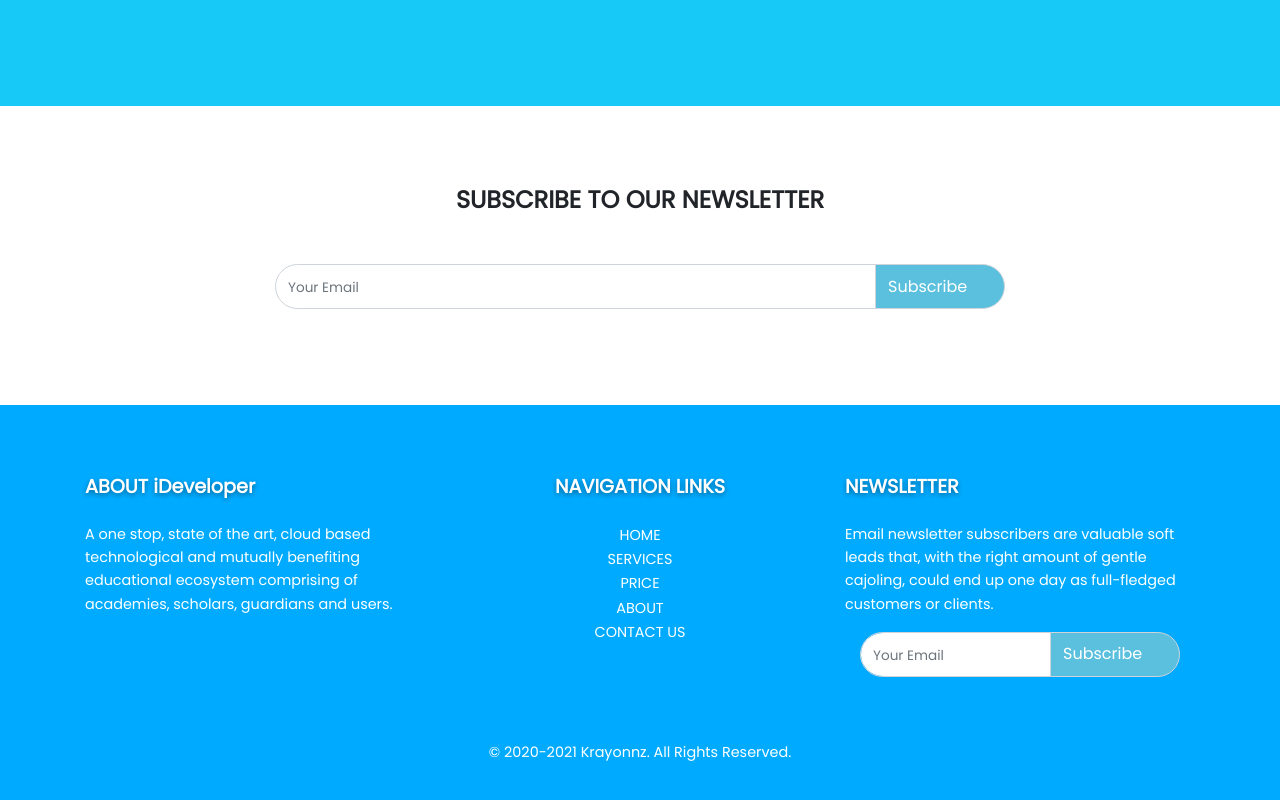
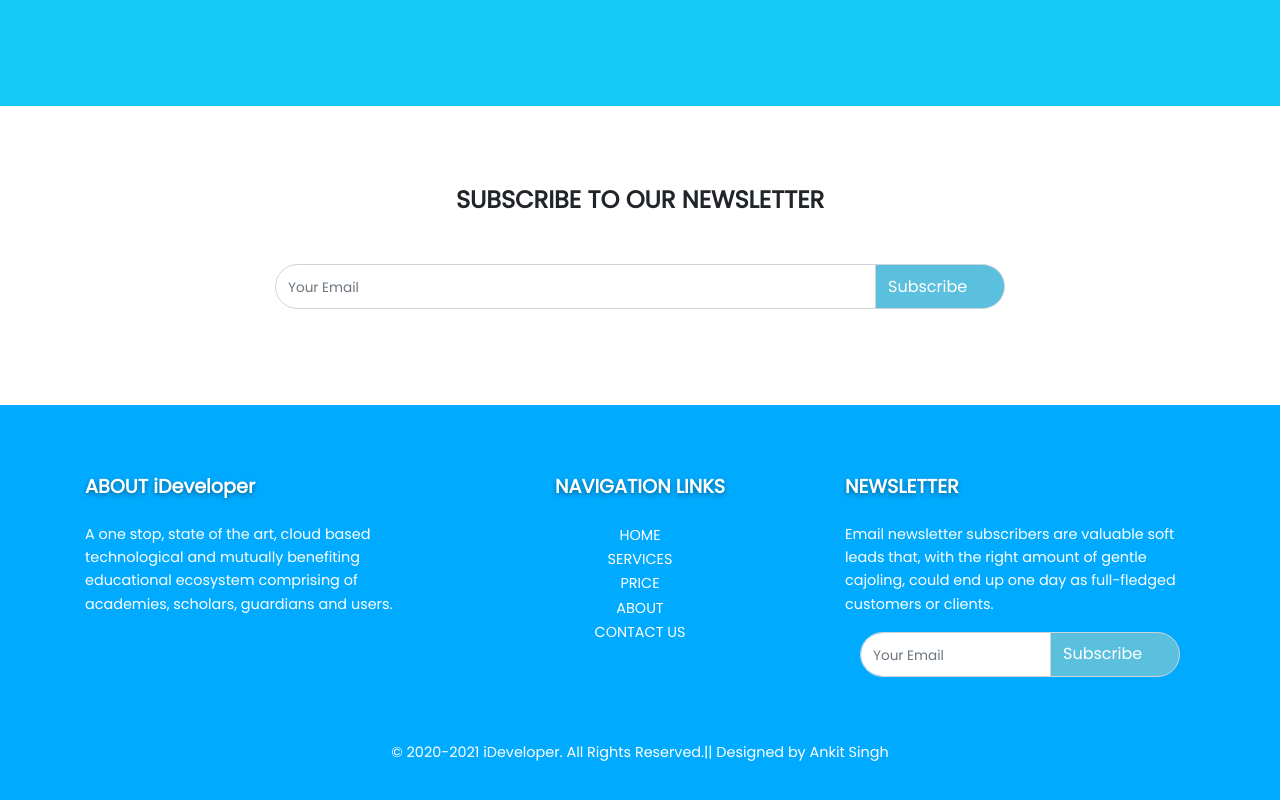
Before and after one commit to ankitnitmn501/iDeveloper, a plain HTML site: page index.html in a window 1280 px wide. Shown: the part 4555-5355 px from the top of the page. Drawn offline with nearby package versions, Linux system fonts and the light colour scheme; a script that the page names is missing.

Commit message:
Update index.html

```diff
--- a/index.html
+++ b/index.html
@@ -619,7 +619,7 @@
 
             <div class="mt-5 text-center ">
                 <p>
-                    © 2020-2021 Krayonnz. All Rights Reserved.
+                    © 2020-2021 iDeveloper. All Rights Reserved.|| Designed by Ankit Singh
                 </p>
             </div>
 
```
